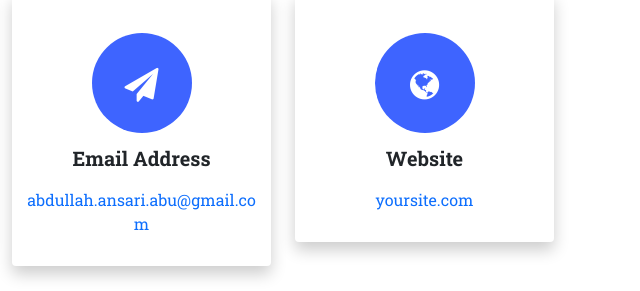
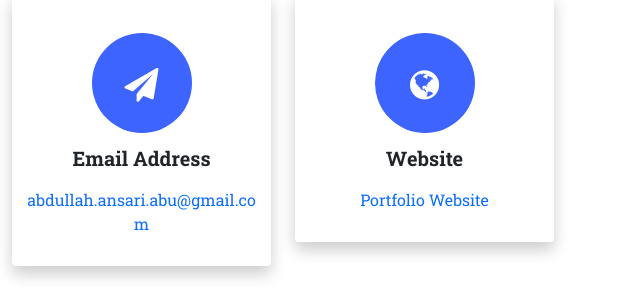
Before and after one commit to Abdullah73725/Abdullah73725github.io, a plain HTML site: page simple-portfolio-website-master/index.html in a window 1280 px wide. Shown: the part 5027-5318 px from the top of the page, 640-1280 px from the left. Drawn offline with nearby package versions, Linux system fonts and the light colour scheme.

Commit message:
index.html

```diff
--- a/simple-portfolio-website-master/index.html
+++ b/simple-portfolio-website-master/index.html
@@ -356,7 +356,7 @@
                                 <div class="card-circle-icon"><i class="fa fa-globe" aria-hidden="true"></i></div>
                             </div>
                             <div class="card-heading">Website</div>
-                            <div class="card-para"><a class="card-link" href="#">yoursite.com</a></div>
+                            <div class="card-para"><a class="card-link" href="https://abdullah73725.github.io/Abdullah73725github.io/simple-portfolio-website-master/index.html">Portfolio Website</a></div>
                         </div>
                         <!-- <div class="card-footer"></div> -->
                     </div>
```
